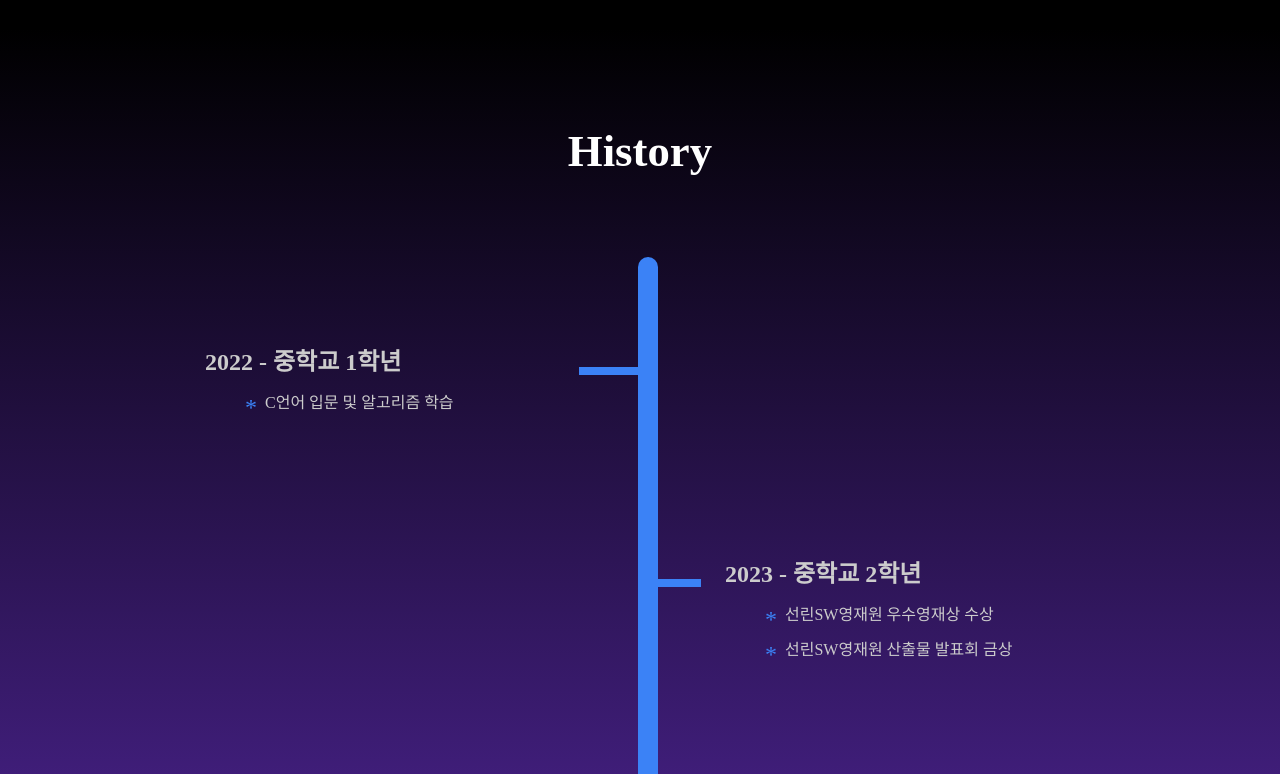
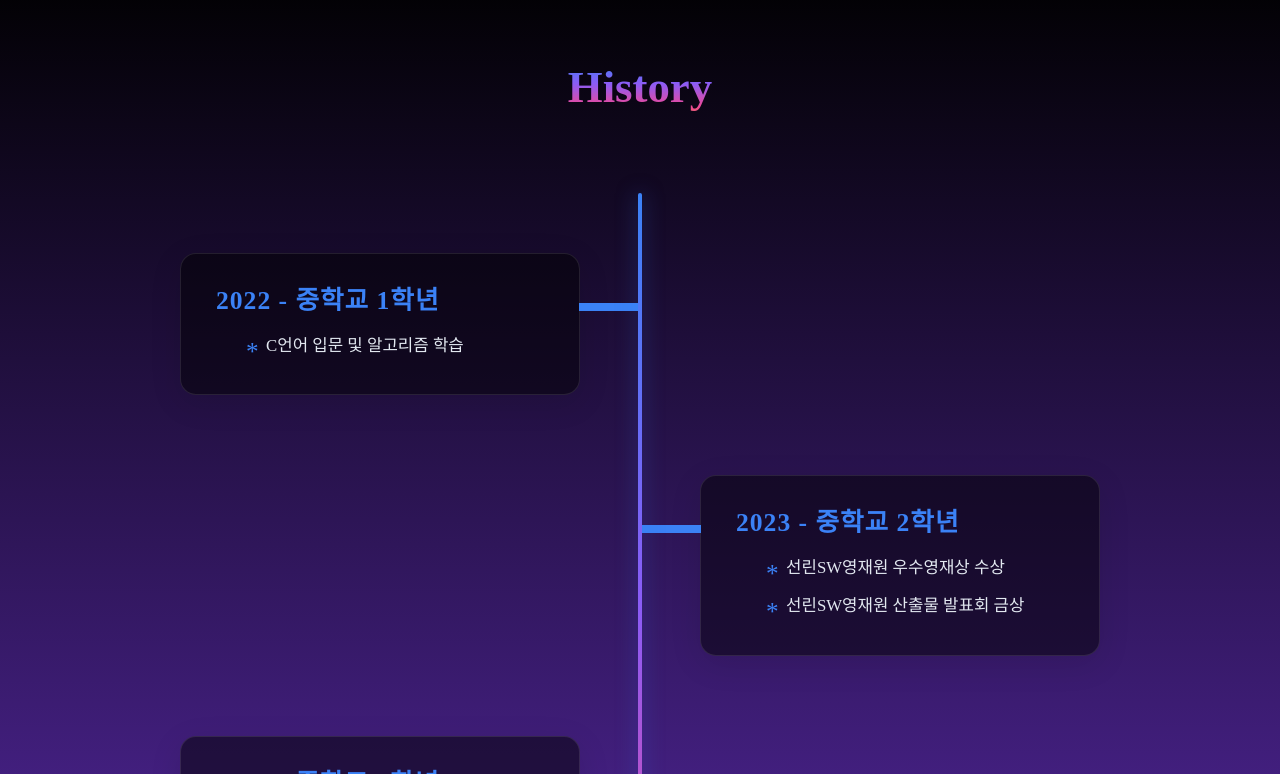
Before and after one commit to juyoungk09/WebProgramming, a plain HTML site: page index.html in a window 1280 px wide. Shown: the part 2026-2800 px from the top of the page. Drawn offline with nearby package versions, Linux system fonts and the light colour scheme; a web font is replaced by a local one.

Commit message:
fix: design

```diff
--- a/CSS/about.css
+++ b/CSS/about.css
@@ -48,9 +48,7 @@
     font-size: 2rem;
     position: relative;
     padding-bottom: 0.5rem;
-    display: inline-block;
     border-bottom: 2px solid;
-    background-color: #333;
 }
 .about-content p {
     font-size: 1.25rem;
@@ -60,9 +58,8 @@
     position: relative;
     padding-left: 1rem;
     border-left: 3px solid #6e8efb;
-    margin: 2rem;
+
 }
-
 .tech-stack {
     width: 100%;
     padding-block: 1rem;
@@ -89,6 +86,7 @@
     padding: 1.5rem;
     color: white;
     border: 4px solid #333;
+    border-radius: 20px;
     cursor: pointer;
     transition: all 0.3s ease;
     opacity: 0;
@@ -98,17 +96,11 @@
     opacity: 1;
     transform: scale(1.0);
 }
-.stack-item:hover::before {
-    opacity: 1;
-}
 .stack-item img {
     transition: transform 0.4s ease;
     width: 64px;
     height: 64px;
     object-fit: contain;
-}
-.stack-item:hover img {
-    transform: scale(3.0) translateY(-25px);
 }
 .stack-item img {
     width: 50px;
@@ -132,10 +124,12 @@
 .stack-item:hover span {
     color: #6e8efb;
 }
-.stack-item.onhover {
-    transform: translateY(-5px), translateZ(100px);
+.stack-item:hover {
+    transform: translateY(30px) rotate(5deg);
+    transform-origin: center center;
+    border: 4px solid #6e8efb;
+    z-index: 10;
     color: #6e8efb;
-    box-shadow: 0 4px 12px rgba(0, 0, 0, 0.15);
 }
 @media (max-width: 768px) {
     .stack-list ul {
--- /dev/null
+++ b/CSS/font.css
@@ -0,0 +1,81 @@
+
+
+@font-face {
+    font-family: 'DaeguJungGuEupseong';
+    src: url('https://cdn.jsdelivr.net/gh/projectnoonnu/2511-1@1.0/DaeguJungguEubseong.woff2') format('woff2');
+    font-weight: normal;
+    font-display: swap;
+}
+
+
+@font-face {
+    font-family: 'Paperozi';
+    src: url('https://cdn.jsdelivr.net/gh/projectnoonnu/2408-3@1.0/Paperlogy-1Thin.woff2') format('woff2');
+    font-weight: 100;
+    font-display: swap;
+}
+
+@font-face {
+    font-family: 'Paperozi';
+    src: url('https://cdn.jsdelivr.net/gh/projectnoonnu/2408-3@1.0/Paperlogy-2ExtraLight.woff2') format('woff2');
+    font-weight: 200;
+    font-display: swap;
+}
+
+@font-face {
+    font-family: 'Paperozi';
+    src: url('https://cdn.jsdelivr.net/gh/projectnoonnu/2408-3@1.0/Paperlogy-3Light.woff2') format('woff2');
+    font-weight: 300;
+    font-display: swap;
+}
+
+@font-face {
+    font-family: 'Paperozi';
+    src: url('https://cdn.jsdelivr.net/gh/projectnoonnu/2408-3@1.0/Paperlogy-4Regular.woff2') format('woff2');
+    font-weight: 400;
+    font-display: swap;
+}
+
+@font-face {
+    font-family: 'Paperozi';
+    src: url('https://cdn.jsdelivr.net/gh/projectnoonnu/2408-3@1.0/Paperlogy-5Medium.woff2') format('woff2');
+    font-weight: 500;
+    font-display: swap;
+}
+
+@font-face {
+    font-family: 'Paperozi';
+    src: url('https://cdn.jsdelivr.net/gh/projectnoonnu/2408-3@1.0/Paperlogy-6SemiBold.woff2') format('woff2');
+    font-weight: 600;
+    font-display: swap;
+}
+
+@font-face {
+    font-family: 'Paperozi';
+    src: url('https://cdn.jsdelivr.net/gh/projectnoonnu/2408-3@1.0/Paperlogy-7Bold.woff2') format('woff2');
+    font-weight: 700;
+    font-display: swap;
+}
+
+@font-face {
+    font-family: 'Paperozi';
+    src: url('https://cdn.jsdelivr.net/gh/projectnoonnu/2408-3@1.0/Paperlogy-8ExtraBold.woff2') format('woff2');
+    font-weight: 800;
+    font-display: swap;
+}
+
+@font-face {
+    font-family: 'Paperozi';
+    src: url('https://cdn.jsdelivr.net/gh/projectnoonnu/2408-3@1.0/Paperlogy-9Black.woff2') format('woff2');
+    font-weight: 900;
+    font-display: swap;
+}
+
+
+* {
+    font-family: 'Paperozi';
+}
+
+.greeting > h1, .history-section > h1 {
+    font-family: 'DaeguJungGUEupseong';
+}
--- a/CSS/history.css
+++ b/CSS/history.css
@@ -5,17 +5,20 @@
     width: 100%;
     min-height: 100vh;
     padding: 6rem 5% 4rem;
-    background-color: transparent;background: linear-gradient(180deg, black, #7c3aed);
+    background-color: transparent;
+    background: linear-gradient(180deg, black, #7c3aed);
 }
 .history-section h1 {
     font-size: 2.8rem;
     font-weight: 700;
     margin-bottom: 4rem;
-    color: #ffffff;
-    background-color: transparent;
+    color: transparent;
+    background: linear-gradient(180deg, #3b82f6, #8b5cf6, #ec4899, #f59e0b);
+    background-clip: text;
     text-align: center;
     position: relative;
     padding-bottom: 1rem;
+
 }
 
 .history-timeline {
@@ -30,13 +33,15 @@
 .history-timeline::before {
     content: '';
     position: absolute;
-    width: 20px;
-    background: #3b82f6;
+    width: 4px;
+    background: linear-gradient(180deg, #3b82f6, #8b5cf6, #ec4899, #f59e0b);
     top: 0;
     bottom: 0;
     left: 50%;
+    transform: translateX(-50%);
     border-radius: 10px;
-    margin-left: -2px;
+    box-shadow: 0 0 20px rgba(59, 130, 246, 0.5);
+    z-index: 1;
 }
 
 .history-item {
@@ -89,26 +94,23 @@
 
 .history-content {
     padding: 25px;
-    background-color: transparent;
-    border-radius: 12px;
+    background: rgba(0, 0, 0, 0.5);
+    border-radius: 16px;
     position: relative;
     overflow: hidden;
+    border: 1px solid rgba(255, 255, 255, 0.1);
+    box-shadow: 0 8px 32px rgba(0, 0, 0, 0.1);
 }
-
-
-.history-content:hover {
-    border-color: rgba(0, 0, 0, 0.2);
-}
-
-
 .history-year {
-    background-color: transparent;
-    font-size: 1.5rem;
+    color: #3b82f6;
+    background: transparent;
+    font-size: 1.6rem;
     font-weight: 700;
-    color: #ccc;
-    margin-bottom: 12px;
+    margin-bottom: 15px;
     position: relative;
     display: inline-block;
+    padding: 0 10px;
+    letter-spacing: 1px;
 }
 
 .history-year::after {
@@ -127,10 +129,11 @@
 }
 
 .history-description {
-    color: #ccc;
-    line-height: 1.7;
-    font-size: 1rem;
+    color: #e2e8f0;
+    line-height: 1.8;
+    font-size: 1.05rem;
     background-color: transparent;
+    font-weight: 300;
 }
 
 .history-description ul {
@@ -161,8 +164,13 @@
 }
 
 @media (max-width: 768px) {
+    .history-section {
+        padding: 5rem 5% 3rem;
+    }
     .history-timeline::before {
         left: 30px;
+        transform: none;
+        margin-left: 0;
     }
 
     .history-item {
--- a/CSS/index.css
+++ b/CSS/index.css
@@ -20,8 +20,9 @@
 
 a {
     color: #6e8efb;
-    border-radius: px;
-    padding: 0.5rem;
+}
+a:hover {
+    color : #cbd5e0;
 }
 .navbar {
     display: flex;
@@ -40,7 +41,7 @@
     z-index: 10000;
     top: 0;
 }
-header > h4 {
+header > h2 {
     color: #6e8efb;
     background-color: transparent;
 }
@@ -215,7 +216,7 @@
     opacity: 0.85;
     animation: moveLeft linear forwards;
     pointer-events: none;
-    z-index: 1000;
+    z-index: 0;
     top: 50%;
     transform: translateY(-50%);
     right: 0;
--- a/CSS/login.css
+++ b/CSS/login.css
@@ -106,9 +106,6 @@
     transition: transform 0.2s ease, box-shadow 0.2s ease, opacity 0.2s ease;
 }
 
-.login-form-footer button:hover {
-    transform: scale(1.1);
-}
 
 .login-form-footer .other-info {
     display: flex;
--- a/JS/about.js
+++ b/JS/about.js
@@ -136,12 +136,6 @@
         <img src="${fw.image}" alt="${fw.name}">
         ${fw.name}
     `;
-    fwItem.addEventListener('mouseover', () => {
-        fwItem.classList.add('onhover');
-    });
-    fwItem.addEventListener('mouseleave', () => {
-        fwItem.classList.remove('onhover');
-    });
     fwUl.appendChild(fwItem);
 });
 
@@ -164,10 +158,10 @@
             stkItems.forEach((item, index) => {
                 setTimeout(() => {
                     item.classList.add('show');
-                }, index * 200);
+                }, index * 90);
             });
 
-            observer.unobserve(aboutContainer); // 필요없으니 해제
+            observer.unobserve(aboutContainer);
         }
     });
 }, {
--- a/JS/index.js
+++ b/JS/index.js
@@ -24,7 +24,7 @@
         } else {
             greetingTitle.removeChild(tCursor);
             greetingSubtitle.appendChild(sCursor);
-            setTimeout(typeSubtitle, 500);
+            setTimeout(typeSubtitle, 200);
         }
     }
 
--- a/index.html
+++ b/index.html
@@ -8,10 +8,11 @@
     <link rel="stylesheet" href="./CSS/index.css">
     <link rel="stylesheet" href="./CSS/history.css">
     <link rel="stylesheet" href="./CSS/about.css">
+    <link rel="stylesheet" href="./CSS/font.css">
 </head>
 <body>
     <header>
-        <h4>JY</h4>
+        <h2>JY</h2>
 
         <div class="navbar">
             <a href="./HTML/login.html"> 로그인 </a>
@@ -115,11 +116,6 @@
 
     <footer>
         <div class="footer-column">
-            <h3>About</h3>
-
-        </div>
-
-        <div class="footer-column">
             <h3>빠른 링크</h3>
             <ul class="footer-links">
                 <li><a href="./HTML/about.html">About</a></li>
```
Also changed, not shown: HTML/login.html (+2 -0 lines), ASSETS/IMAGES/Golang_Gopher.jpg (deleted).
